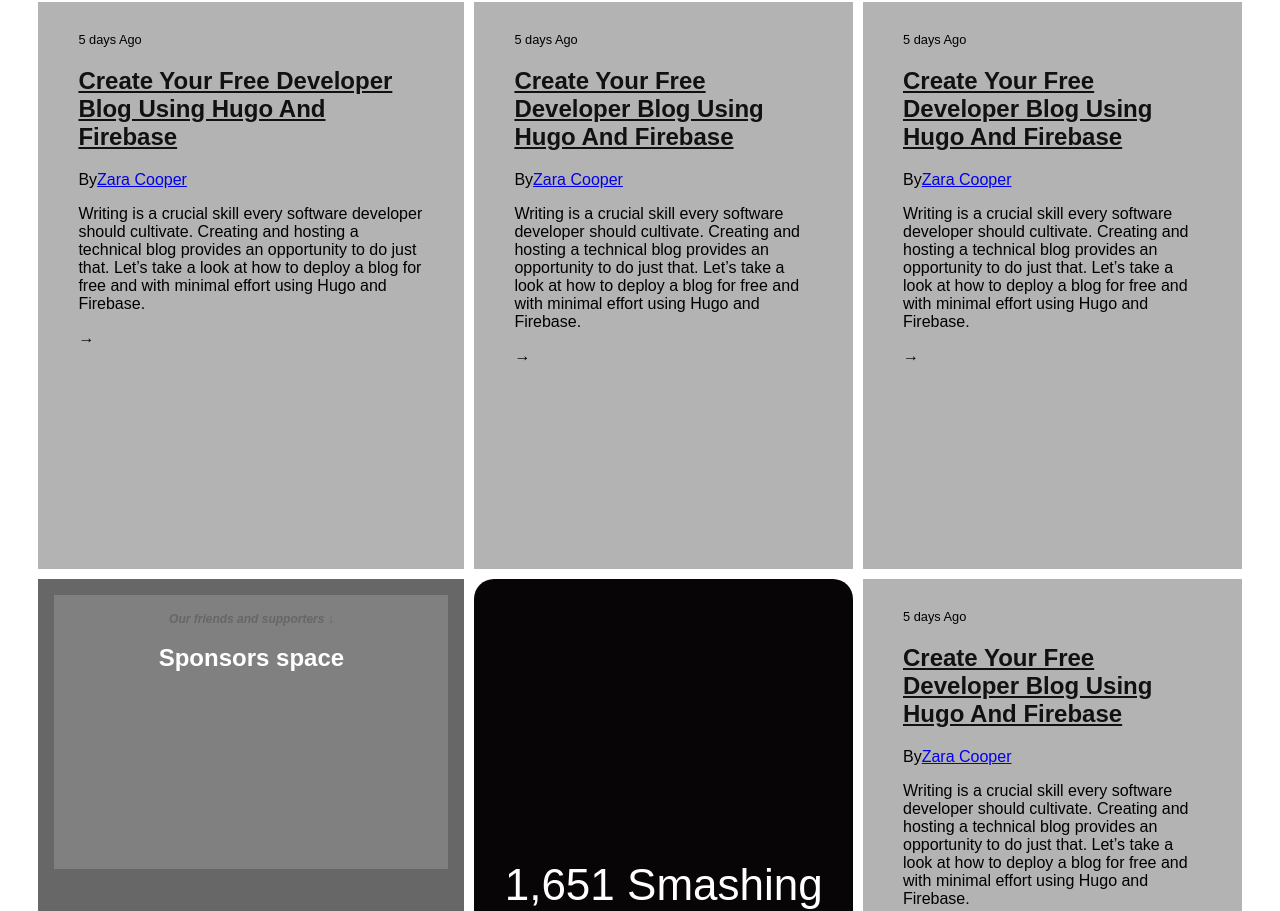
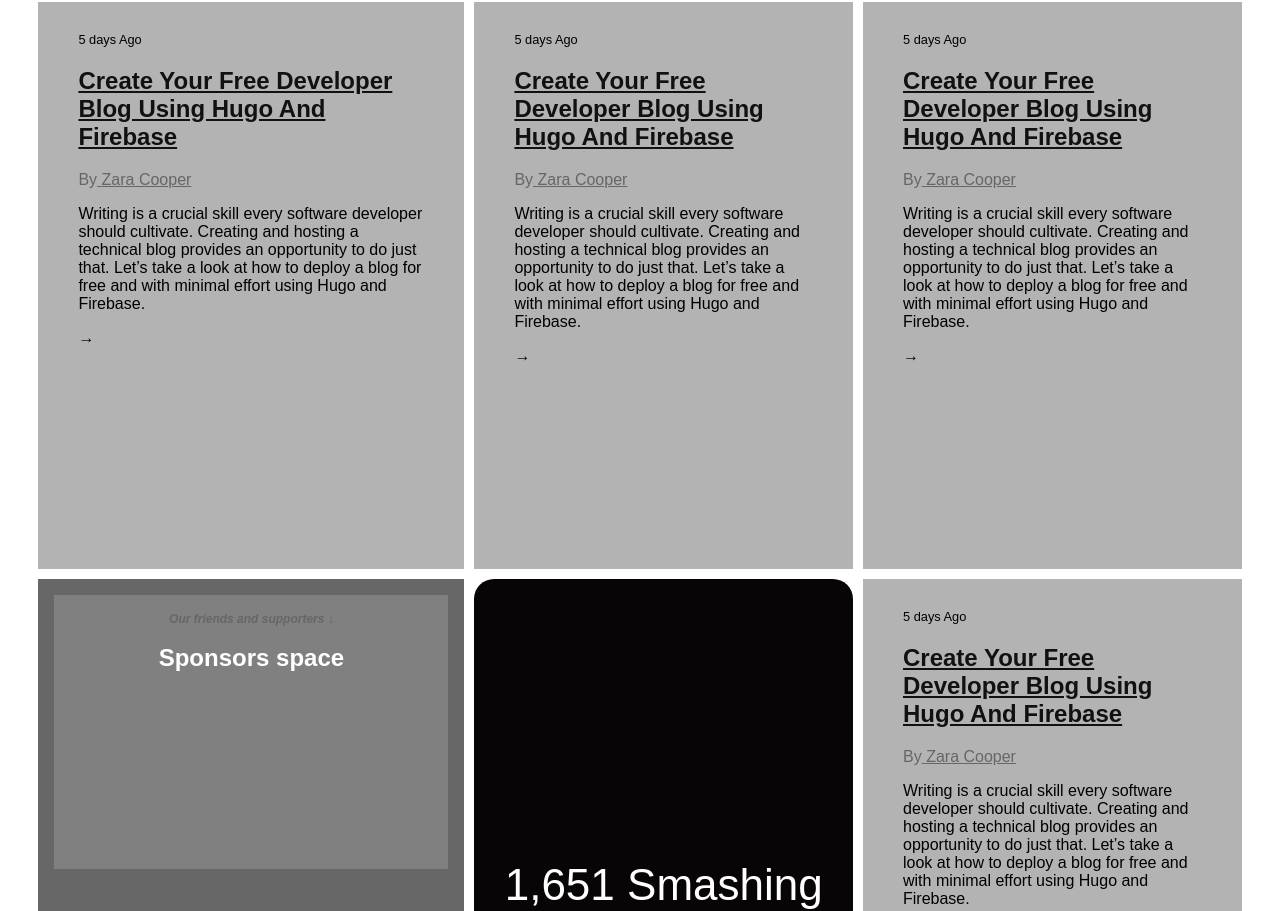
Before and after one commit to vanheaven-ui/website-heat-map, a plain HTML site: page index.html in a window 1280 px wide. Shown: the part 1609-2520 px from the top of the page. Drawn offline with Linux system fonts and the light colour scheme; a web font is replaced by a local one.

Commit message:
add style to latest article typography

```diff
--- a/style.css
+++ b/style.css
@@ -285,6 +285,19 @@ nav ul li h2 {
 
   .article-heading {
     color: #111;
+  }
+
+  .author {
+    color: #666;
+    font-size: 16px;;
+  }
+
+  .latest-article-author {
+    color: #666;
+  }
+
+  .latest-article-author::before {
+    content: " ";
   }
 
   .advert {
```
